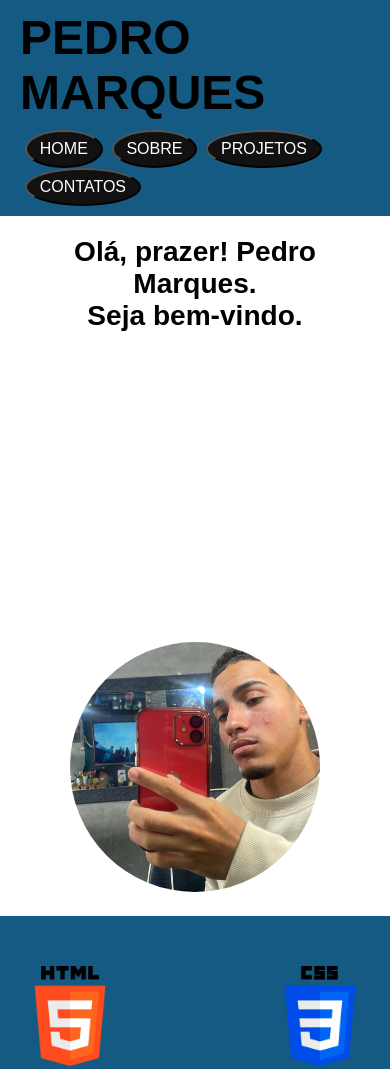
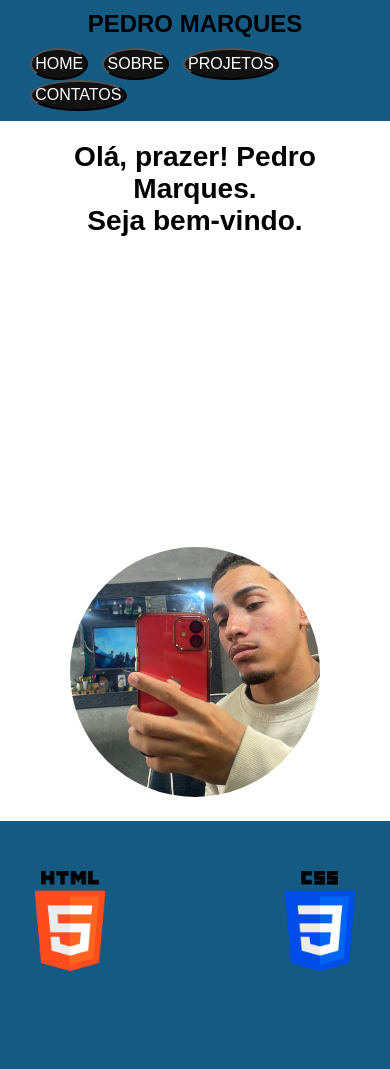
Before and after one commit to pedroSmarques/ProjetoFrontEndSenai, a plain HTML site: page index.html in a window 390 px wide. Shown: the top 1069 px of the page. Drawn offline with Linux system fonts and the light colour scheme; a web font is replaced by a local one.

Commit message:
Nova responsividades para outros dispositivos

```diff
--- a/style.css
+++ b/style.css
@@ -99,7 +99,7 @@ header {
 
     .imagemPrincipal {
         margin-left: 0;
-        margin-top: 20px;
+        margin-top: 10px;
         width: 250px;
         height: 250px;
     }
@@ -239,7 +239,7 @@ header {
 
 @media screen and (max-width: 768px) {
     header { flex-direction: column; gap: 10px; }
-    .navbar { font-size: 1rem; padding: 0.5rem 0.8rem; margin-left: 5px; }
+    .navbar { font-size: 1rem; padding: 0.1rem 0.8rem; margin-left: 5px; }
     .fraseApresentativa { font-size: 1.5rem; }
     .imagemPrincipal { width: 250px; height: 250px;}
     .textoPrincipal { font-size: 1.1rem; padding: 15px; }
@@ -250,3 +250,10 @@ header {
     .imagemProjeto { grid-template-columns: 1fr; }
     .textoPrincipal { font-size: 1rem; }
 }
+@media screen and (max-width: 406px) {
+    .nomeProjetos { flex-direction: column; gap: 10px; }
+    .imagemProjeto { grid-template-columns: 1fr; }
+    .textoPrincipal { font-size: 1rem; }
+    .autor {font-size: 1rem;}
+    .navbar{ font-size: 1rem;padding: 0.3rem 0.2rem; margin-left: 10px;}
+}
```
